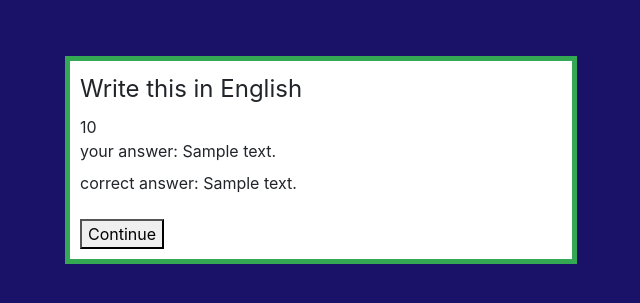
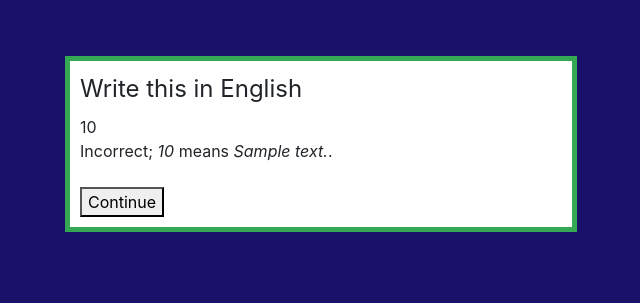
Before and after one commit to aoschwartz7/LanguageQuiz, a Flask app: template app/templates/checkAnswer.html in a window 1280 px wide. Shown: the top 303 px of the page, without its empty margins (319-959 px from the left). Run offline with Flask 2, Linux system fonts and the light colour scheme; the template is opened without the code that fills it: most values are stand-ins (such as "Sample title", 1, 10 or a date in 2020); some libraries are stand-ins or nearby versions.

Commit message:
checkAnswer.html now shows user answer outcome

```diff
--- a/app/routes.py
+++ b/app/routes.py
@@ -2,7 +2,6 @@
 # -consider using a base.html template and the extends method to create a consistent layout (see chp2 Grinberg blog)
 # -create GUI that displays results (correct/wrong) and streaks (with dancing monkeys)
 # -find a way to provide answer without clicking each time
-# -create a route to redirect user back to lesson or language selection
 
 from flask import render_template, request, redirect
 from app import app
@@ -52,4 +51,4 @@ def quizPage():
         vocabTerm = request.form['vocabTerm']
         userAnswer = request.form['userAnswer']
         return render_template('checkAnswer.html', \
-            term=vocabTerm, userAnswer=userAnswer, correctAnswer=answer(vocabTerm))
+            term=vocabTerm, userAnswer=userAnswer, correctAnswer=answer(vocabTerm), outcome=(userAnswer==(answer(vocabTerm))))
--- a/app/templates/checkAnswer.html
+++ b/app/templates/checkAnswer.html
@@ -1,3 +1,8 @@
+<!-- TO DO -->
+<!-- -when user clicks "Check", remove "text here" -->
+<!-- -reformat checked answer so it says, vertically: "term", correct/incorrect/almost, "term" means "definition" -->
+
+
 <!DOCTYPE HTML>
 <html lang = "en">
   <head>
@@ -19,16 +24,23 @@
         <p class="ex1"></p>
     </div>
     <div class="quizBox">
-    <!-- This GET request will present data submitted via previous POST request -->
     <form method = "GET">
       <fieldset>
         <legend>Write this in English</legend>
         <text> {{term}} </text>
         <p>
-          <label>your answer:</label>
+          <label> {% if outcome %}
+                  Correct!
+                  {% else %}
+                  Incorrect;
+                  {% endif %}
+          </label>
+          <text> <i>{{term}}</i> means <i>{{correctAnswer}}</i>.</text>
+          <!-- <label>your answer:</label>
           <text> {{userAnswer}} </text> <br>
           <label>correct answer:</label>
-          <text> {{correctAnswer}} </text>
+          <text> {{correctAnswer}} </text> <br> -->
+
         </p>
        <button type="submit">Continue</button>
       </fieldset>
--- a/wordBank.py
+++ b/wordBank.py
@@ -1,5 +1,8 @@
 #Next steps:
 # -rename wordBank.py
+# -create a button in checkAnswer.html that shows results to user "correct! or wrong"
+# -finish making outcome()
+
 
 import json
 import random
@@ -54,6 +57,19 @@ def randomWord():
 def answer(vocabTerm):
     correctAnswer = wordBank[vocabTerm]
     return correctAnswer
+
+
+# function name: outcome()
+# parameters: userAnswer
+# application: passes userAnswer into answer() to check outcome; if correct, return True; else, False
+# outputs/return values: Boolean
+# function called by: routes.py/quizPage
+def outcome(userAnswer):
+    if userAnswer == answer(userAnswer):
+        return True
+    else:
+        return False
+
 
 
 
```
